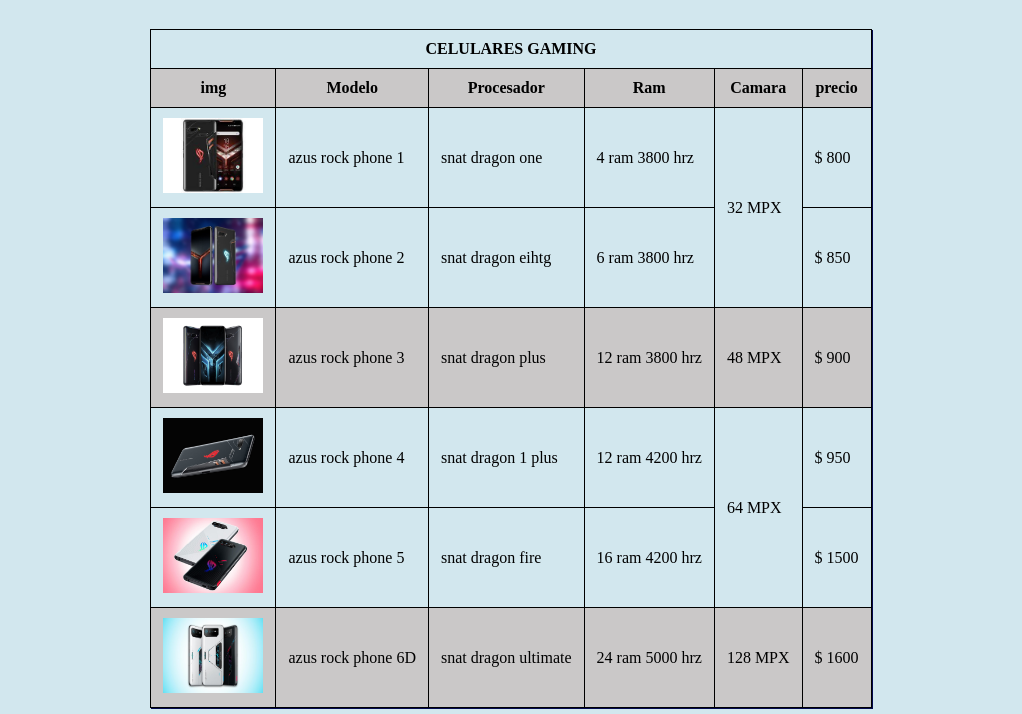
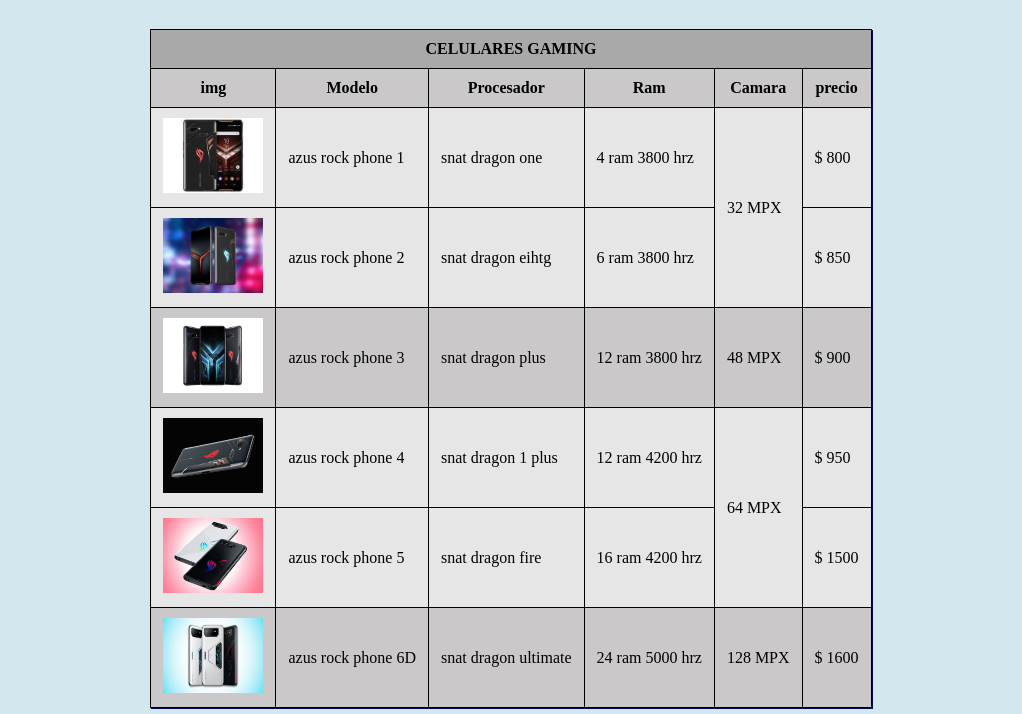
Before and after one commit to monje7/misitioweb, a plain HTML site: page tablacombi.html in a window 1280 px wide. Shown: the part 86-800 px from the top of the page, without its empty margins (129-1151 px from the left). Drawn offline with Linux system fonts and the light colour scheme.

Commit message:
confirmacion de modificaciones

```diff
--- a/css/tablacombi.css
+++ b/css/tablacombi.css
@@ -39,3 +39,11 @@ h1 {
 .col {
     background-color: rgb(202, 200, 200);
 }
+
+.col2 {
+    background-color: rgb(230, 230, 230);
+}
+
+.t {
+    background-color: darkgrey;
+}
--- a/tablacombi.html
+++ b/tablacombi.html
@@ -15,7 +15,7 @@
     <table >
 
         <thead>
-            <th colspan="6">CELULARES GAMING</th>
+            <th colspan="6" class="t">CELULARES GAMING</th>
 
         </thead>
 
@@ -30,19 +30,19 @@
 
         <tbody>
             <tr>
-                <td><img class="img-100" src="img/aziz1_.jpg" alt="azus one"></td>
-                <td>azus rock phone 1 </td>
-                <td> snat dragon one</td>
-                <td>4 ram 3800 hrz</td>
-                <td rowspan="2">32 MPX</td>
-                <td>$ 800</td>
+                <td class="col2"><img class="img-100" src="img/aziz1_.jpg" alt="azus one"></td>
+                <td class="col2">azus rock phone 1 </td>
+                <td class="col2"> snat dragon one</td>
+                <td class="col2">4 ram 3800 hrz</td>
+                <td rowspan="2" class="col2">32 MPX</td>
+                <td class="col2">$ 800</td>
             </tr>
             <tr>
-                <td> <img class="img-100" src="img/450_1000.jpg" alt="azus one"></td>
-                <td>azus rock phone 2</td>
-                <td> snat dragon eihtg</td>
-                <td>6 ram 3800 hrz</td>
-                <td>$ 850</td>
+                <td class="col2"> <img class="img-100" src="img/450_1000.jpg" alt="azus one"></td>
+                <td class="col2">azus rock phone 2</td>
+                <td class="col2"> snat dragon eihtg</td>
+                <td class="col2">6 ram 3800 hrz</td>
+                <td class="col2">$ 850</td>
             </tr>
             <tr>
                 <td class="col"><img class="img-100" src="img/azus 3.jpg" alt="azus one"></td>
@@ -53,19 +53,19 @@
                 <td class="col">$ 900</td>
             </tr>
             <tr>
-                <td><img class="img-100" src="img/azus 4 (1).jpg" alt="azus one"></td>
-                <td>azus rock phone 4</td>
-                <td> snat dragon 1 plus</td>
-                <td>12 ram 4200 hrz</td>
-                <td rowspan="2">64 MPX</td>
-                <td>$ 950</td>
+                <td class="col2"><img class="img-100" src="img/azus 4 (1).jpg" alt="azus one"></td>
+                <td class="col2">azus rock phone 4</td>
+                <td class="col2"> snat dragon 1 plus</td>
+                <td class="col2">12 ram 4200 hrz</td>
+                <td rowspan="2" class="col2">64 MPX</td>
+                <td class="col2">$ 950</td>
             </tr>
             <tr>
-                <td><img class="img-100" src="img/azuz 5.jpg" alt="azus one"></td>
-                <td>azus rock phone 5</td>
-                <td> snat dragon fire</td>
-                <td>16 ram 4200 hrz</td>
-                <td>$ 1500</td>
+                <td class="col2"><img class="img-100" src="img/azuz 5.jpg" alt="azus one"></td>
+                <td class="col2">azus rock phone 5</td>
+                <td class="col2"> snat dragon fire</td>
+                <td class="col2">16 ram 4200 hrz</td>
+                <td class="col2">$ 1500</td>
             </tr>
 
             <tr>
```
